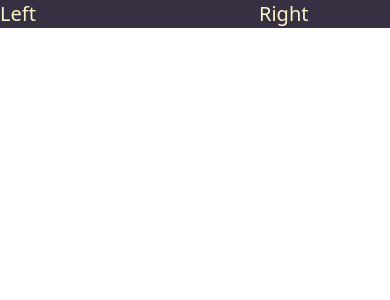
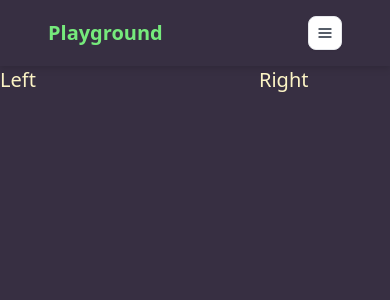
Before and after one commit to Aervyon/go-playground, a Vue app in the folder frontend/: page / in a window 390 px wide. Shown: the top 300 px of the page. Built offline with nearby package versions, Linux system fonts and the light colour scheme.

Commit message:
feat: Add generic navbar

```diff
--- a/frontend/index.html
+++ b/frontend/index.html
@@ -7,7 +7,7 @@
     <title>Vite + Preline</title>
   </head>
   <body>
-    <div id="app"></div>
+    <div id="app" class="h-full"></div>
     <script type="module" src="/src/main.ts"></script>
   </body>
 </html>
--- a/frontend/src/App.vue
+++ b/frontend/src/App.vue
@@ -1,6 +1,8 @@
 <script setup lang="ts">
+import Navbar from "./components/Navbar.vue"
 </script>
 
 <template>
-  <RouterView></RouterView>
+  <Navbar></Navbar>
+  <RouterView class="min-h-lvh"></RouterView>
 </template>
--- /dev/null
+++ b/frontend/src/components/Navbar.vue
@@ -0,0 +1,36 @@
+<template>
+    <header class="w-full flex-wrap sm:flex-nowrap py-4 px-8 bg-bg drop-shadow-md">
+        <nav class="max-w-[85rem] w-full mx-auto px-4 sm:flex sm:items-center sm:justify-between">
+            <div class="flex items-center justify-between">
+                <a class="text-accent font-semibold text-xl" href="/">Playground</a>
+                <div class="sm:hidden">
+                    <button type="button"
+                        class="hs-collapse-toggle p-2 inline-flex justify-center items-center gap-x-2 rounded-lg border border-gray-200 bg-white text-gray-800 shadow-sm hover:bg-gray-50 disabled:opacity-50 disabled:pointer-events-none dark:bg-transparent dark:border-neutral-700 dark:text-white dark:hover:bg-white/10"
+                        data-hs-collapse="#navbar-with-collapse" aria-controls="navbar-with-collapse"
+                        aria-label="Toggle navigation">
+                        <svg class="hs-collapse-open:hidden flex-shrink-0 size-4" xmlns="http://www.w3.org/2000/svg"
+                            width="24" height="24" viewBox="0 0 24 24" fill="none" stroke="currentColor"
+                            stroke-width="2" stroke-linecap="round" stroke-linejoin="round">
+                            <line x1="3" x2="21" y1="6" y2="6" />
+                            <line x1="3" x2="21" y1="12" y2="12" />
+                            <line x1="3" x2="21" y1="18" y2="18" />
+                        </svg>
+                        <svg class="hs-collapse-open:block hidden flex-shrink-0 size-4"
+                            xmlns="http://www.w3.org/2000/svg" width="24" height="24" viewBox="0 0 24 24" fill="none"
+                            stroke="currentColor" stroke-width="2" stroke-linecap="round" stroke-linejoin="round">
+                            <path d="M18 6 6 18" />
+                            <path d="m6 6 12 12" />
+                        </svg>
+                    </button>
+                </div>
+            </div>
+            <div id="navbar-with-collapse" class="hidden overflow-hidden basis-full grow sm:block">
+                <div class="flex flex-col gap-5 mt-5 sm:flex-row sm:items-center sm:justify-end sm:mt-0 sm:ps-5">
+                    <a class="font-md text-link hover:text-accent px-4 sm:px-0" href="/about">About</a>
+                    <a class="font-medium border-1 border-accent text-bg w-fit bg-accent px-4 p-2 rounded-lg"
+                        href="/login">Login</a>
+                </div>
+            </div>
+        </nav>
+    </header>
+</template>
```
